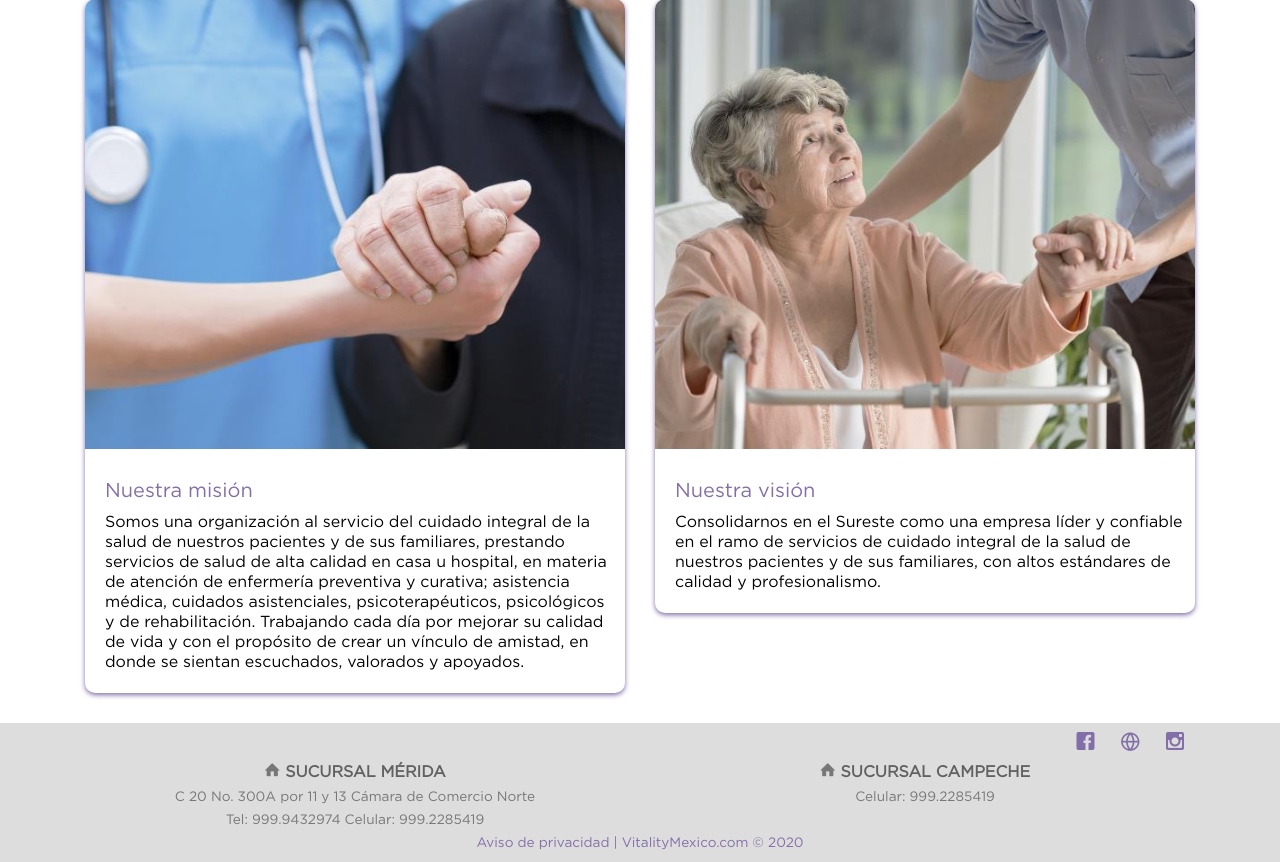
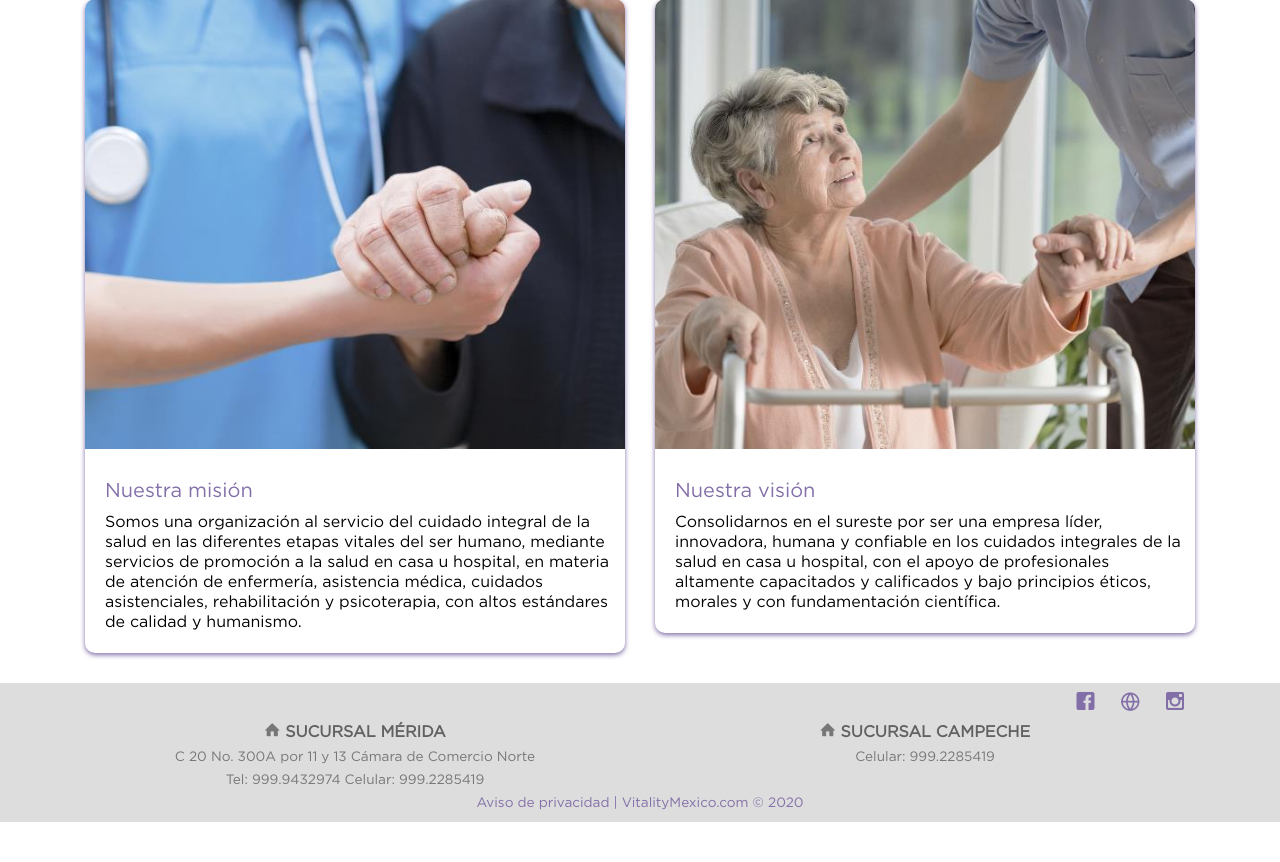
Before and after one commit to jnoelopez85/vitality, a PHP site: page /quienes-somos.php in a window 1280 px wide. Shown: the part 175-1037 px from the top of the page. After the commit the page ends 997 px from the top, so only its background shows below. Run offline with PHP 8.4, Linux system fonts and the light colour scheme; some libraries are stand-ins or nearby versions; some web fonts are replaced.

Commit message:
Add files via upload

```diff
--- a/quienes-somos.php
+++ b/quienes-somos.php
@@ -35,7 +35,7 @@
 						</figure>
 						<div class='gtco-text text-left'>
 							<h1>Nuestra misión</h1>
-							<p>Somos una organización al servicio del cuidado integral de la salud de nuestros pacientes y de sus familiares, prestando servicios de salud de alta calidad en casa u hospital, en materia de atención de enfermería preventiva y curativa; asistencia médica, cuidados asistenciales, psicoterapéuticos, psicológicos y de rehabilitación. Trabajando cada día por mejorar su calidad de vida y con el propósito de crear un vínculo de amistad, en donde se sientan escuchados, valorados y apoyados.</p>
+							<p>Somos una organización al servicio del cuidado integral de la salud en las diferentes etapas vitales del ser humano, mediante servicios de promoción a la salud en casa u hospital, en materia de atención de enfermería, asistencia médica, cuidados asistenciales, rehabilitación y psicoterapia, con altos estándares de calidad y humanismo.</p>
 						</div>
 					</div>
 				</div>
@@ -47,7 +47,7 @@
 						</figure>
 						<div class='gtco-text text-left'>
 							<h1>Nuestra visión</h1>
-							<p>Consolidarnos en el Sureste como una empresa líder y confiable en el ramo de servicios de cuidado integral de la salud de nuestros pacientes y de sus familiares, con altos estándares de calidad y profesionalismo.</p></p>
+							<p>Consolidarnos en el sureste por ser una empresa líder, innovadora, humana y confiable en los cuidados integrales de la salud en casa u hospital, con el apoyo de profesionales altamente capacitados y calificados y bajo principios éticos, morales y con fundamentación científica.</p>
 						</div>
 					</div>
 				</div>
```
